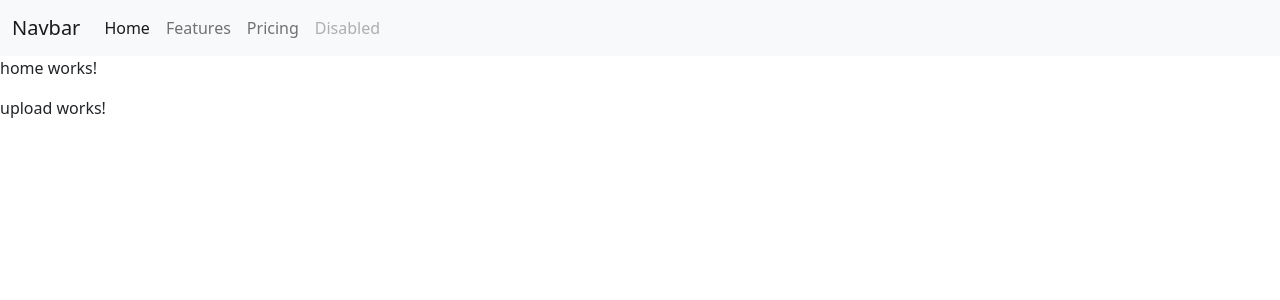
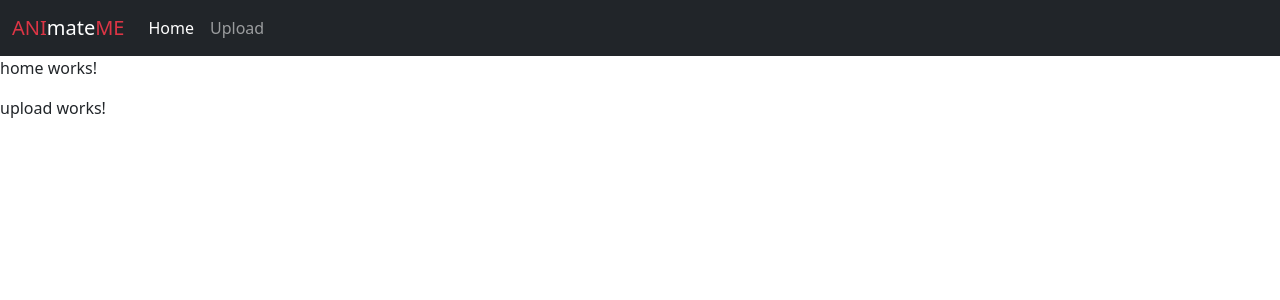
Before and after one commit to pssyvende/AngularTutorial, an Angular app: page / in a window 1280 px wide. Shown: the top 300 px of the page. Built offline with nearby package versions, Linux system fonts and the light colour scheme.

Commit message:
3.2 Dostosowanie menu glownego do tematu projektu

```diff
--- a/src/app/navbar/navbar.component.css
+++ b/src/app/navbar/navbar.component.css
@@ -0,0 +1,3 @@
+.text-danger {
+    color: red;
+}
--- a/src/app/navbar/navbar.component.html
+++ b/src/app/navbar/navbar.component.html
@@ -1,6 +1,8 @@
-<nav class="navbar navbar-expand-lg navbar-light bg-light">
+<nav class="navbar navbar-expand-lg navbar-dark bg-dark">
     <div class="container-fluid">
-      <a class="navbar-brand" href="#">Navbar</a>
+      <a class="navbar-brand" href="#">
+          <span class="text-danger">ANI</span>mate<span class="text-danger">ME</span>
+        </a>
       <button class="navbar-toggler" type="button" data-bs-toggle="collapse" data-bs-target="#navbarNav" aria-controls="navbarNav" aria-expanded="false" aria-label="Toggle navigation">
         <span class="navbar-toggler-icon"></span>
       </button>
@@ -10,13 +12,7 @@
             <a class="nav-link active" aria-current="page" href="#">Home</a>
           </li>
           <li class="nav-item">
-            <a class="nav-link" href="#">Features</a>
-          </li>
-          <li class="nav-item">
-            <a class="nav-link" href="#">Pricing</a>
-          </li>
-          <li class="nav-item">
-            <a class="nav-link disabled">Disabled</a>
+            <a class="nav-link" href="#">Upload</a>
           </li>
         </ul>
       </div>
```
